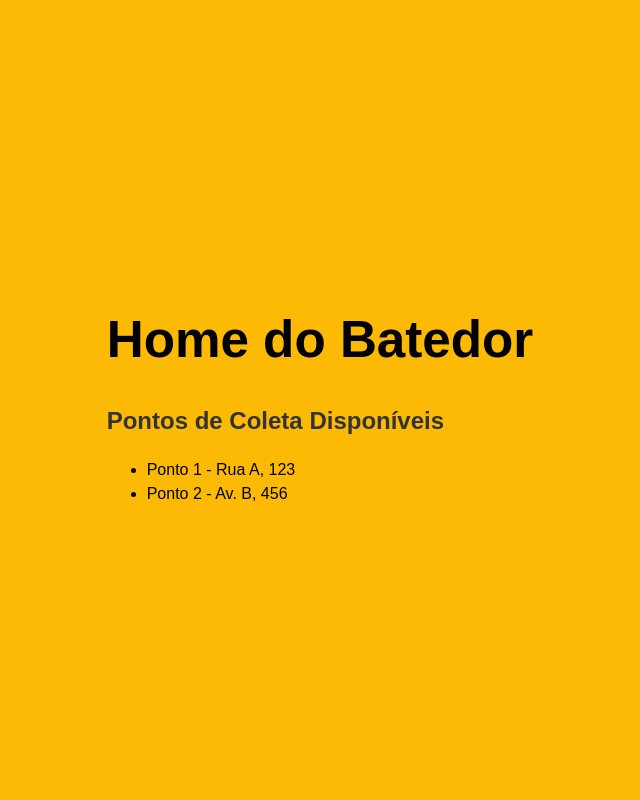
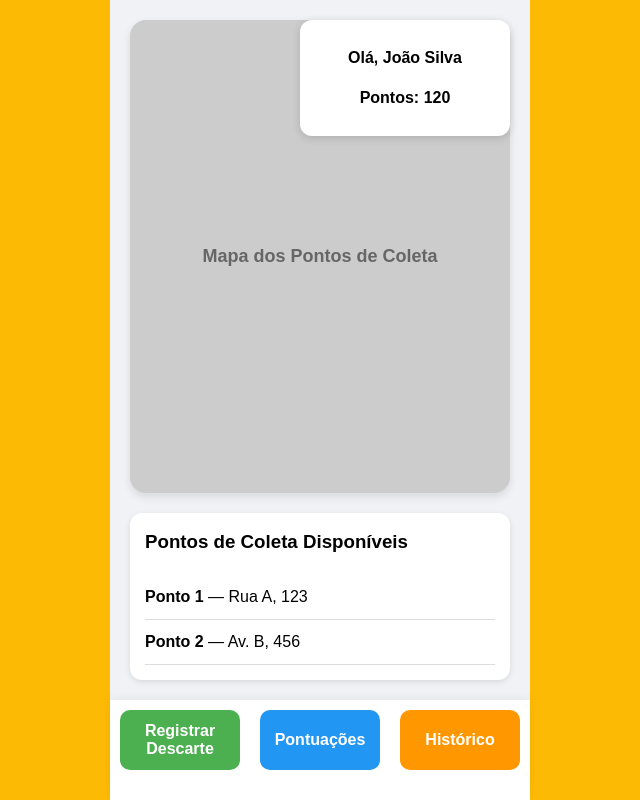
Before and after one commit to caikymorais/iaca-app, a React (Vite) app: page /batedor/home in a window 1280 px wide. Shown: the whole page, without its empty margins (320-960 px from the left). Built offline with nearby package versions, Linux system fonts and the light colour scheme.

Commit message:
Design da tela inicial e config do dashboard do batedor

```diff
--- a/src/index.css
+++ b/src/index.css
@@ -18,12 +18,15 @@
 .logo-container {
   display: flex;
   justify-content: center;
-  margin-bottom: 20px; /* Espaço abaixo da logo */
+  margin-bottom: 0px; /* Espaço abaixo da logo */
+  margin-top: -10px;
 }
 
 .logo {
-  width: 120px;
-  height: auto; /* Ajuste a proporção da imagem */
+  width: 250px; /* largura fixa menor para mobile */
+  height: auto; /* mantém a proporção */
+  display: block;
+  margin-top: -10px;
 }
 
 /* Estilos do corpo */
@@ -41,8 +44,10 @@ body {
 }
 
 h1 {
-  font-size: 3.2em;
-  line-height: 1.1;
+  margin-top: 0px;
+  font-size: 1em;
+  line-height: 1.3;
+  font-weight: 600;
   color: inherit;
   text-align: center;
 }
@@ -50,6 +55,7 @@ h1 {
 /* Botões */
 button {
   border-radius: 8px;
+  width: 120px;
   border: 1px solid transparent;
   padding: 0.6em 1.2em;
   font-size: 1em;
@@ -98,7 +104,7 @@ button {
   padding: 10px 20px;
   margin: 10px;
   border: none;
-  background-color: #4caf50;
+  background-color: #5f1a37;
   color: white;
   cursor: pointer;
 }
@@ -159,11 +165,15 @@ h2 {
   }
 
   h1 {
-    font-size: 2.5em;
+    font-size: 1.8em;
+    line-height: 1.3;
+    font-weight: 600;
+    color: inherit;
+    text-align: center;
   }
 
   button {
-    width: 100%;
+    width: 50%;
     padding: 12px 20px;
     font-size: 1.2em;
   }
--- a/src/pages/BatedorHome.jsx
+++ b/src/pages/BatedorHome.jsx
@@ -6,17 +6,166 @@ const BatedorHome = () => {
     { id: 2, nome: "Ponto 2", endereco: "Av. B, 456" },
   ];
 
+  // Dados fictícios do usuário
+  const usuario = {
+    nome: "João Silva",
+    pontos: 120,
+  };
+
   return (
-    <div>
-      <h1>Home do Batedor</h1>
-      <h2>Pontos de Coleta Disponíveis</h2>
-      <ul>
-        {pontosColeta.map((ponto) => (
-          <li key={ponto.id}>
-            {ponto.nome} - {ponto.endereco}
-          </li>
-        ))}
-      </ul>
+    <div
+      style={{
+        height: "100vh",
+        display: "flex",
+        flexDirection: "column",
+        fontFamily: "Arial, sans-serif",
+        backgroundColor: "#f0f2f5",
+        position: "relative",
+      }}
+    >
+      {/* Perfil do Usuário */}
+      <div
+        style={{
+          position: "absolute",
+          top: 20,
+          right: 20,
+          backgroundColor: "white",
+          padding: "10px 15px",
+          borderRadius: 12,
+          boxShadow: "0 2px 8px rgba(0,0,0,0.15)",
+          zIndex: 10,
+          width: 180,
+          textAlign: "center",
+          fontWeight: "bold",
+        }}
+      >
+        <p>Olá, {usuario.nome}</p>
+        <p>Pontos: {usuario.pontos}</p>
+      </div>
+
+      {/* Mapa Placeholder */}
+      <div
+        style={{
+          flex: 1,
+          backgroundColor: "#ccc",
+          margin: 20,
+          borderRadius: 16,
+          boxShadow: "0 4px 8px rgba(0,0,0,0.1)",
+          display: "flex",
+          justifyContent: "center",
+          alignItems: "center",
+          color: "#666",
+          fontSize: 18,
+          fontWeight: "bold",
+          userSelect: "none",
+        }}
+      >
+        {/* Aqui será integrado o mapa (Google Maps, Leaflet, etc) */}
+        Mapa dos Pontos de Coleta
+      </div>
+
+      {/* Lista dos Pontos de Coleta */}
+      <div
+        style={{
+          maxHeight: 160,
+          overflowY: "auto",
+          margin: "0 20px 20px",
+          backgroundColor: "white",
+          borderRadius: 12,
+          padding: 15,
+          boxShadow: "0 2px 6px rgba(0,0,0,0.1)",
+        }}
+      >
+        <h3 style={{ marginTop: 0 }}>Pontos de Coleta Disponíveis</h3>
+        <ul style={{ paddingLeft: 0, margin: 0, listStyle: "none" }}>
+          {pontosColeta.map((ponto) => (
+            <li
+              key={ponto.id}
+              style={{
+                padding: "10px 0",
+                borderBottom: "1px solid #ddd",
+                fontSize: 16,
+              }}
+            >
+              <strong>{ponto.nome}</strong> — {ponto.endereco}
+            </li>
+          ))}
+        </ul>
+      </div>
+
+      {/* Botões de Ação */}
+      <div
+        style={{
+          display: "flex",
+          justifyContent: "space-around",
+          padding: "10px 0 30px",
+          backgroundColor: "white",
+          boxShadow: "0 -2px 10px rgba(0,0,0,0.05)",
+        }}
+      >
+        <button
+          style={{
+            flex: 1,
+            margin: "0 10px",
+            padding: "12px",
+            fontSize: 16,
+            borderRadius: 10,
+            border: "none",
+            backgroundColor: "#4caf50",
+            color: "white",
+            fontWeight: "bold",
+            cursor: "pointer",
+            transition: "background-color 0.3s",
+          }}
+          onClick={() => alert("Registrar Descarte - funcionalidade em breve")}
+          onMouseEnter={(e) => (e.target.style.backgroundColor = "#45a049")}
+          onMouseLeave={(e) => (e.target.style.backgroundColor = "#4caf50")}
+        >
+          Registrar Descarte
+        </button>
+
+        <button
+          style={{
+            flex: 1,
+            margin: "0 10px",
+            padding: "12px",
+            fontSize: 16,
+            borderRadius: 10,
+            border: "none",
+            backgroundColor: "#2196f3",
+            color: "white",
+            fontWeight: "bold",
+            cursor: "pointer",
+            transition: "background-color 0.3s",
+          }}
+          onClick={() => alert("Pontuações - funcionalidade em breve")}
+          onMouseEnter={(e) => (e.target.style.backgroundColor = "#1e88e5")}
+          onMouseLeave={(e) => (e.target.style.backgroundColor = "#2196f3")}
+        >
+          Pontuações
+        </button>
+
+        <button
+          style={{
+            flex: 1,
+            margin: "0 10px",
+            padding: "12px",
+            fontSize: 16,
+            borderRadius: 10,
+            border: "none",
+            backgroundColor: "#ff9800",
+            color: "white",
+            fontWeight: "bold",
+            cursor: "pointer",
+            transition: "background-color 0.3s",
+          }}
+          onClick={() => alert("Histórico - funcionalidade em breve")}
+          onMouseEnter={(e) => (e.target.style.backgroundColor = "#fb8c00")}
+          onMouseLeave={(e) => (e.target.style.backgroundColor = "#ff9800")}
+        >
+          Histórico
+        </button>
+      </div>
     </div>
   );
 };
--- a/src/pages/Home.jsx
+++ b/src/pages/Home.jsx
@@ -1,23 +1,22 @@
 // src/pages/Home.jsx
 import React from "react";
 import { Link } from "react-router-dom"; // Usando o Link para navegação
+import logo from "../assets/logo-iaca.svg";
 
 const Home = () => {
   return (
     <div className="home">
-      {/* Logo fictícia ou personalizada */}
       <div className="logo-container">
-        <img src="/iaca-logo.png" alt="Logo do iaca-app" className="logo" />
+        <img src={logo} alt="Logo do iaca-app" className="logo" />
       </div>
-
-      <h1>Bem-vindo ao iaca-app</h1>
-      <p>Escolha seu perfil para continuar:</p>
+      <h1>Égua, que bom te ver por aqui!</h1>
+      <p>Te identifica aí, pra gente começar</p>
       <div>
         <Link to="/login-vendedor">
-          <button>Vendedor de Açaí</button>
+          <button>Batedor de Açaí</button>
         </Link>
         <Link to="/login-empresa">
-          <button>Empresa Reutilizadora</button>
+          <button>Reutilizador do Caroço</button>
         </Link>
         <Link to="/admin">
           <button>Administração</button>
```
Also changed, not shown: src/assets/logo-iaca.png (deleted), src/assets/logo-iaca.svg (added).
